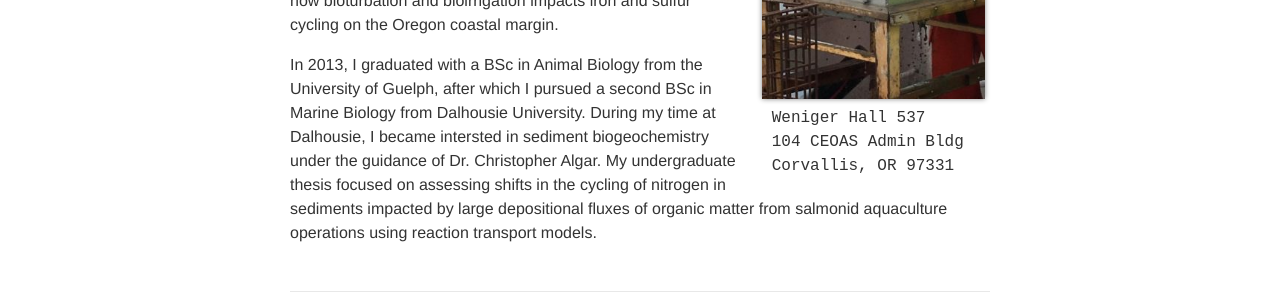
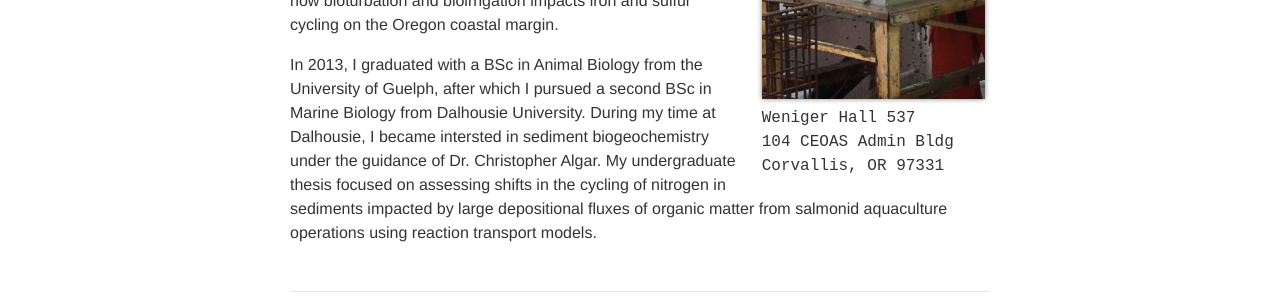
Before and after one commit to benthoschan/benthoschan.github.io, a Jekyll site: the page built from _pages/about.md, in a window 1280 px wide. Shown: the part 417-717 px from the top of the page. Built offline with Jekyll 4.4.1, drawn with Linux system fonts in a browser that asks for light colours; nearby versions of some CDN libraries.

Commit message:
Update _profile.scss

```diff
--- a/_sass/_profile.scss
+++ b/_sass/_profile.scss
@@ -8,7 +8,6 @@
 }
 .address {
     font-family: monospace;
-	margin-left: 10px;
     p { margin: 0; }
 }
 
```
